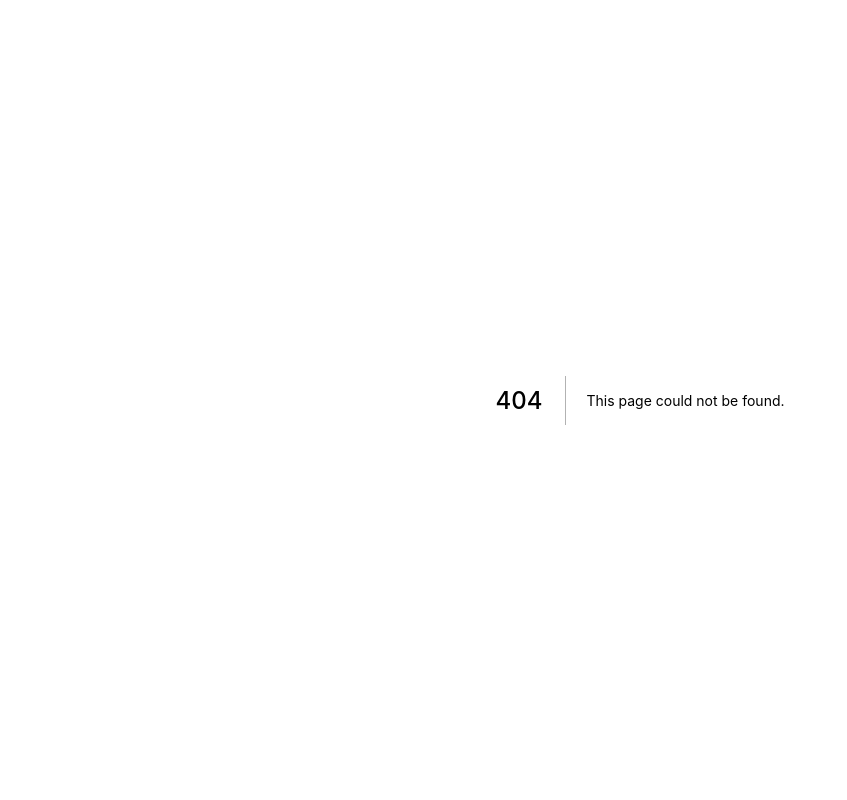
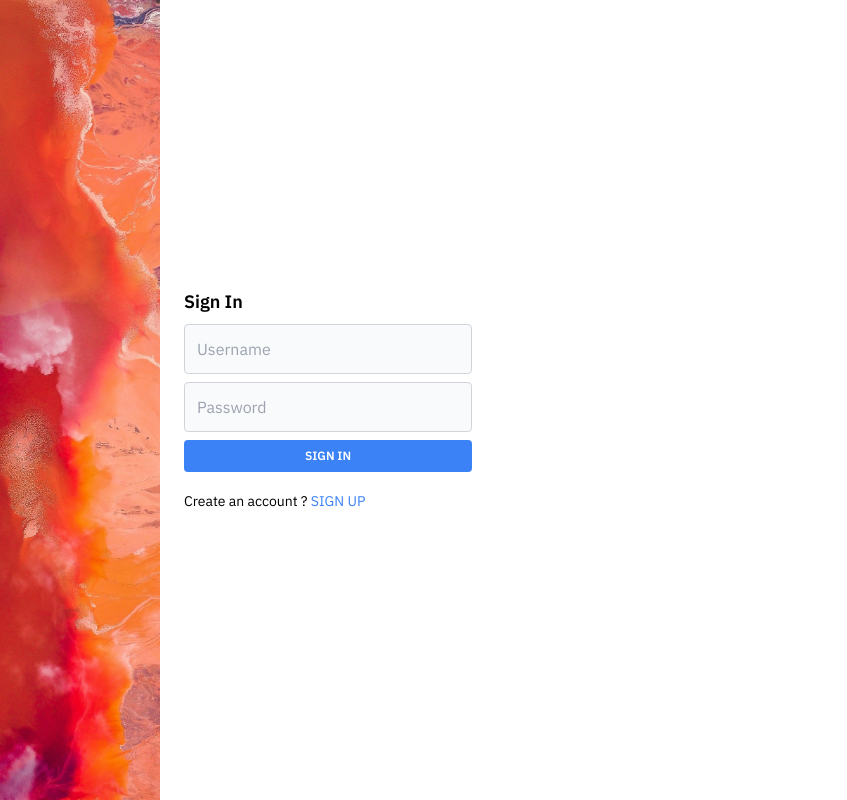
Before and after one commit to akshayjadhav4/reddit-clone, a Next.js app in the folder client/: page /login in a window 1280 px wide. Before the commit this address had no page. Shown: the whole page, without its empty margins (0-847 px from the left). Built offline with nearby package versions, Linux system fonts and the light colour scheme.

Commit message:
login working

```diff
--- a/client/pages/_app.tsx
+++ b/client/pages/_app.tsx
@@ -3,7 +3,7 @@ import { AppProps } from "next/app";
 import Axios from "axios";
 
 Axios.defaults.baseURL = "http://localhost:2004/api";
-
+Axios.defaults.withCredentials = true;
 function App({ Component, pageProps }: AppProps) {
   return <Component {...pageProps} />;
 }
--- /dev/null
+++ b/client/pages/login.tsx
@@ -0,0 +1,75 @@
+import { FormEvent, useState } from "react";
+import Head from "next/head";
+import Link from "next/link";
+import { useRouter } from "next/router";
+
+import Axios from "axios";
+
+import InputGroup from "../components/InputGroup/InputGroup";
+
+export default function Login() {
+  const [username, setUsername] = useState("");
+  const [password, setPassword] = useState("");
+  const [errors, setErrors] = useState<any>({});
+  const router = useRouter();
+
+  const loginUser = async (event: FormEvent) => {
+    event.preventDefault();
+    try {
+      await Axios.post("auth/login", {
+        password,
+        username,
+      });
+      router.push("/");
+    } catch (error) {
+      console.log("ERROR WHILE SIGNIN OPERATION", error.response.data);
+      setErrors(error.response.data);
+    }
+  };
+
+  return (
+    <div className="flex login">
+      <Head>
+        <title>Login</title>
+        <link rel="icon" href="/favicon.ico" />
+      </Head>
+      <div
+        className="w-40 h-screen bg-center bg-cover side-view-img"
+        style={{ backgroundImage: "url('/images/side-view-art.jpg')" }}
+      ></div>
+      <div className="flex flex-col justify-center pl-6 form-container">
+        <div className="w-72">
+          <h1 className="mb-2 text-lg font-bold">Sign In</h1>
+
+          <form onSubmit={loginUser}>
+            <InputGroup
+              className="mb-2"
+              type="text"
+              placeholder="Username"
+              value={username}
+              error={errors.username}
+              setValue={setUsername}
+            />
+            <InputGroup
+              className="mb-2"
+              type="password"
+              placeholder="Password"
+              value={password}
+              error={errors.password}
+              setValue={setPassword}
+            />
+            <button className="w-full py-2 mb-4 text-xs font-bold text-white uppercase bg-blue-500 border-blue-500 rounded hover:bg-blue-400">
+              Sign In
+            </button>
+          </form>
+          <small className="text-sm ">
+            Create an account ?{" "}
+            <Link href="/register">
+              <a className="text-blue-500">SIGN UP</a>
+            </Link>
+          </small>
+        </div>
+      </div>
+    </div>
+  );
+}
```
